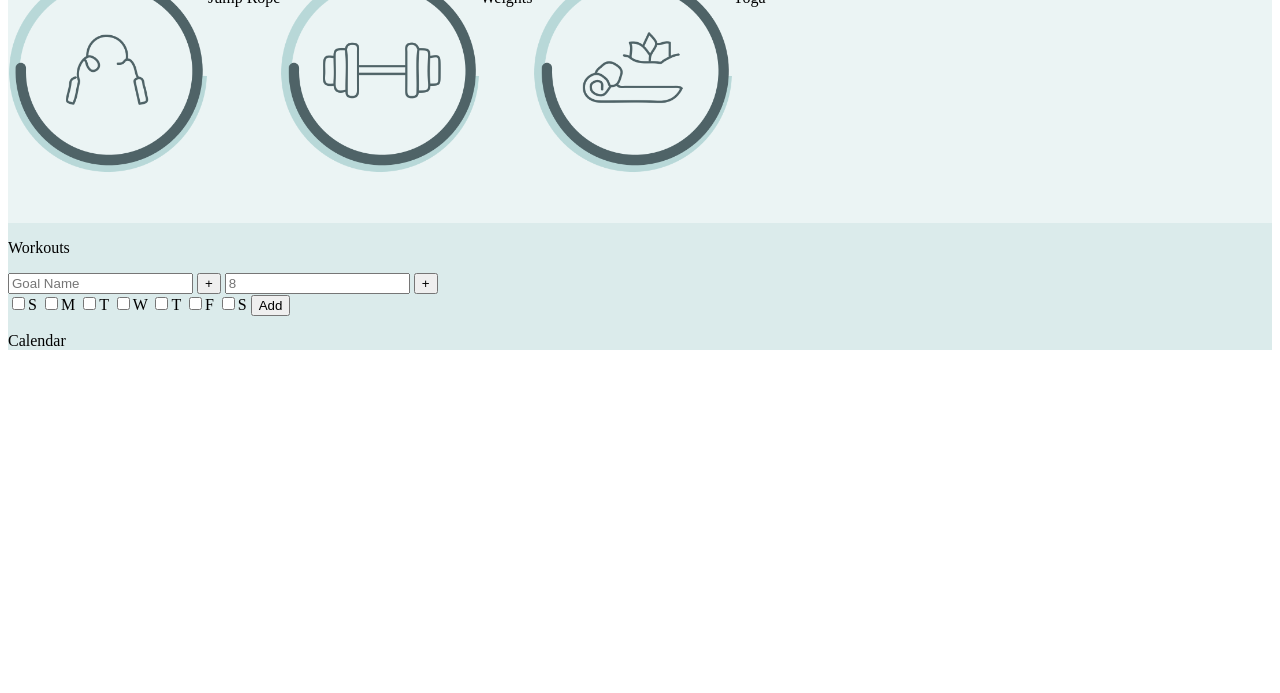
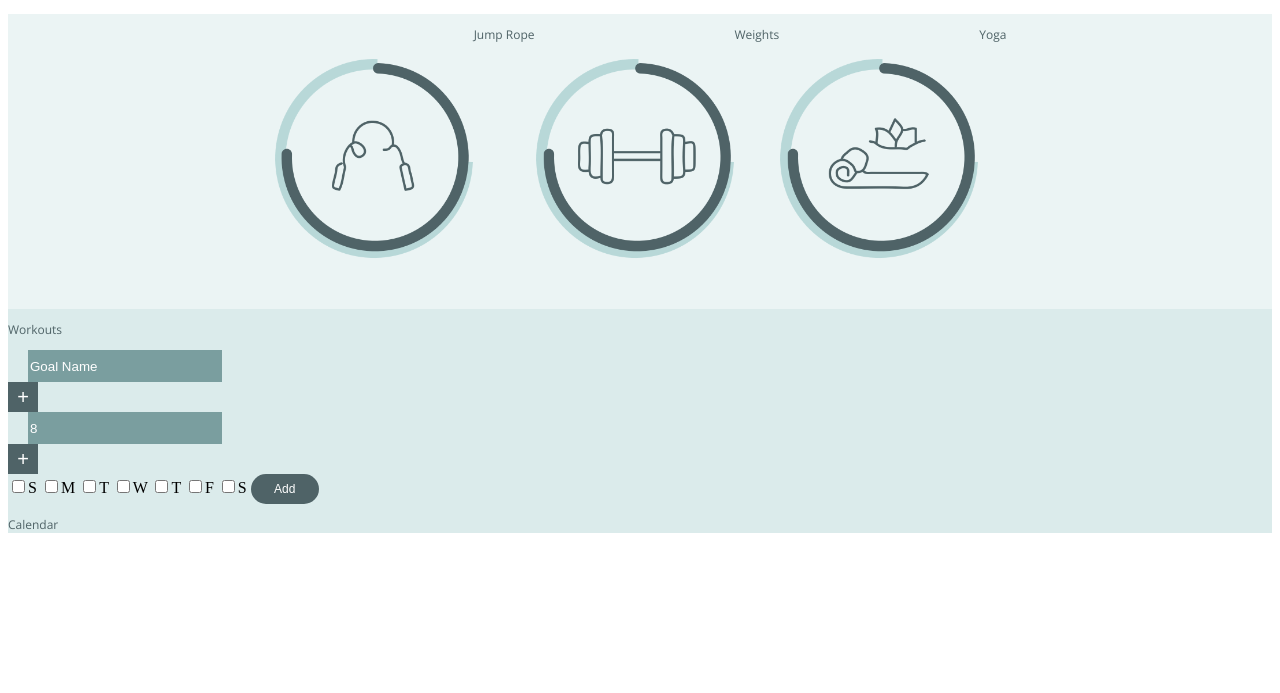
Before and after one commit to jksmall0631/fitness-app, a plain HTML site: page index.html in a window 1280 px wide. Shown: the part 107-800 px from the top of the page. Drawn offline with nearby package versions, Linux system fonts and the light colour scheme.

Commit message:
input section css

```diff
--- a/index.html
+++ b/index.html
@@ -4,7 +4,8 @@
   <head>
     <meta charset="utf-8">
     <title>Fit</title>
-    <link rel='stylesheet' href='main.css'
+    <link href="https://fonts.googleapis.com/css?family=Open+Sans:400,600,700" rel="stylesheet">
+    <link rel='stylesheet' href='main.css'>
   </head>
   <body>
     <div class='header-container'>
@@ -35,7 +36,7 @@
           <input type='checkbox' class='add-checkbox'>T
           <input type='checkbox' class='add-checkbox'>F
           <input type='checkbox' class='add-checkbox'>S
-          <button class='Add-btn'>Add</button>
+          <button class='add-btn'>Add</button>
         </form>
       </div>
       <div class='calendar-container'>
--- a/main.css
+++ b/main.css
@@ -1,8 +1,19 @@
+
+p {
+  font-family: 'Open Sans', sans-serif;
+  font-size: 12px;
+  color: #4F6367;
+}
+
 .header-container {
   text-align: center;
 }
 
 .header-title {
+  font-family: 'Open Sans', sans-serif;
+  font-size: 45px;
+  font-weight: 100;
+  color: #4F6367;
 }
 
 .background {
@@ -12,6 +23,7 @@
 .percentages {
   background: #EBF4F4;
   display: flex;
+  justify-content: center;
 }
 
 .status {
@@ -23,16 +35,60 @@
   background-image: url('jump.png');
   background-size: 200px 200px;
   background-repeat: no-repeat;
+  margin-top: 45px;
 }
 
 .weights {
   background-image: url('weights.png');
   background-size: 200px 200px;
   background-repeat: no-repeat;
+  margin-top: 45px;
 }
 
 .yoga {
   background-image: url('yoga.png');
   background-size: 200px 200px;
   background-repeat: no-repeat;
+  margin-top: 45px;
 }
+
+.goal-input, .add-hours-input {
+  display: block;
+  border: none;
+  height: 30px;
+  width: 15%;
+  background-color: #7A9E9F;
+  color: white;
+  margin-left: 20px;
+}
+
+::-webkit-input-placeholder {
+  color: white;
+}
+
+.add-goal-btn {
+  border: none;
+  height: 30px;
+  width: 30px;
+  background-color: #4F6367;
+  color: white;
+  font-size: 20px;
+  font-weight: 100;
+  display: inline;
+}
+
+.add-btn {
+  border: none;
+  height: 30px;
+  width: 68px;
+  background-color: #4F6367;
+  color: white;
+  font-size: 12px;
+  font-weight: lighter;
+  border-radius: 20px;
+}
+
+input[type="checkbox"] + label:before {
+  border: none;
+  background-color: #7A9E9F;
+}
```
